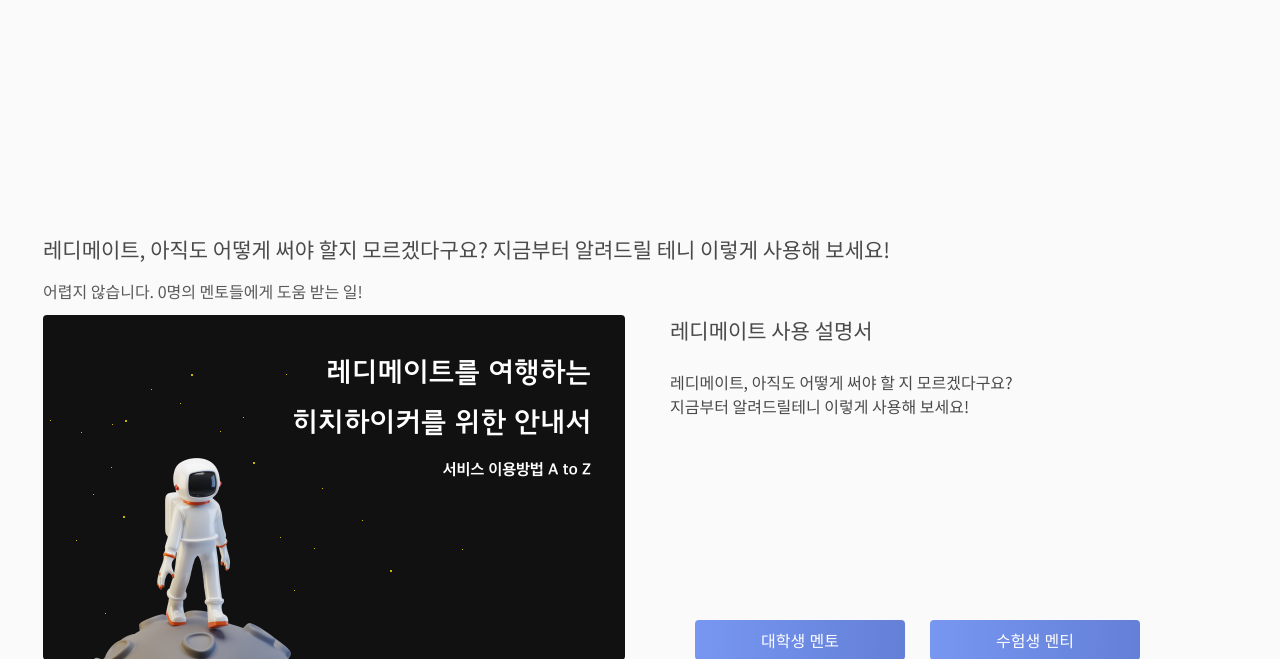
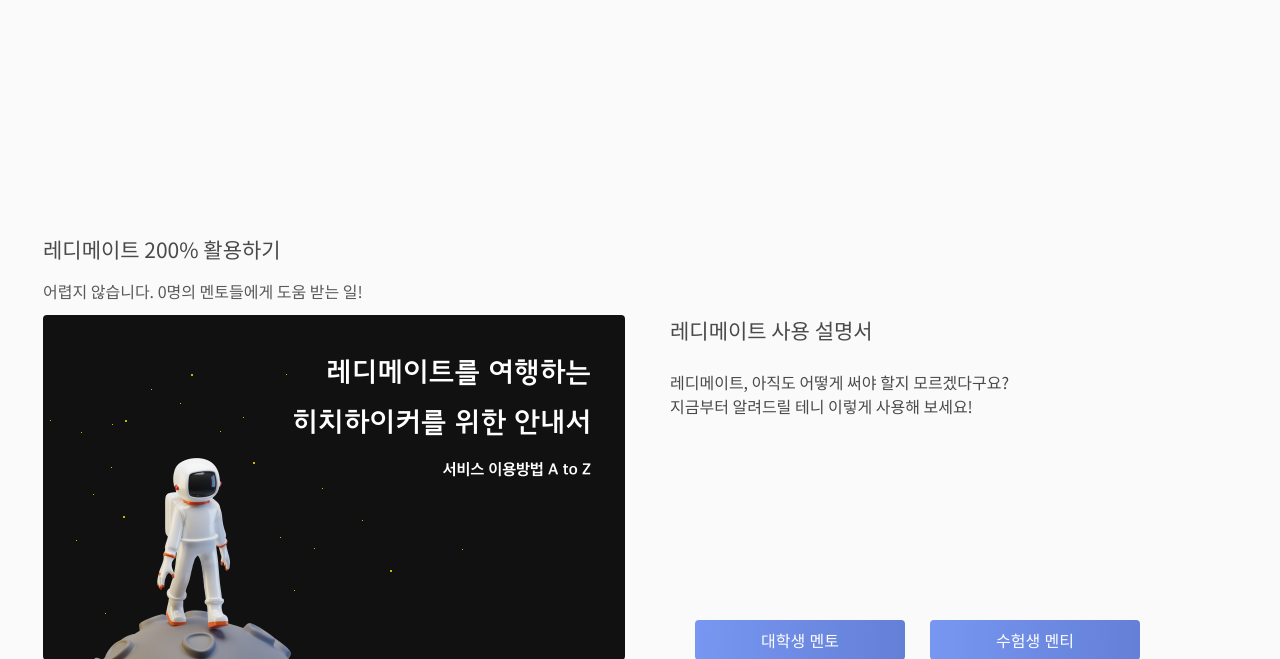
Before and after one commit to leeedward19963/Readymate, a Flask app: page /index in a window 1280 px wide. Shown: the part 1784-2443 px from the top of the page. Run offline with Flask 2, Linux system fonts and the light colour scheme; data that the repository does not hold is empty; some libraries are stand-ins or nearby versions.

Commit message:
도현민

```diff
--- a/templates/index.html
+++ b/templates/index.html
@@ -1327,13 +1327,13 @@
     </div>
 
 
-    <p class="header" style="margin-bottom: 13px">레디메이트, 아직도 어떻게 써야 할지 모르겠다구요? 지금부터 알려드릴 테니 이렇게 사용해 보세요!</p>
+    <p class="header" style="margin-bottom: 13px">레디메이트 200% 활용하기</p>
     <p style="color: #595959">어렵지 않습니다. {{ mentor_out }}명의 멘토들에게 도움 받는 일!</p>
     <div style="display: flex;margin-top: 12px">
         <div style="background-image: url('../static/레디메이트 사용법.jpg');background-size: cover; width: 582px;height: 345px;margin-right: 45px;border: none;border-radius: 4px"></div>
         <div style="width: 495px">
             <p class="header">레디메이트 사용 설명서</p>
-            <p>레디메이트, 아직도 어떻게 써야 할 지 모르겠다구요?<br>지금부터 알려드릴테니 이렇게 사용해 보세요!</p>
+            <p>레디메이트, 아직도 어떻게 써야 할지 모르겠다구요?<br>지금부터 알려드릴 테니 이렇게 사용해 보세요!</p>
             <div style="display: flex;width: 495px;margin-top: 202px; justify-content: space-evenly">
                 <button onclick="window.open('https://readymate.notion.site/4d248fafc44c46cdb683810aebfe9582')" class="blue_btn">대학생 멘토</button>
                 <button onclick="window.open('https://readymate.notion.site/71f714b5e8de4b3c87c5b9ce1c4052c8')" class="blue_btn">수험생 멘티</button>
```
